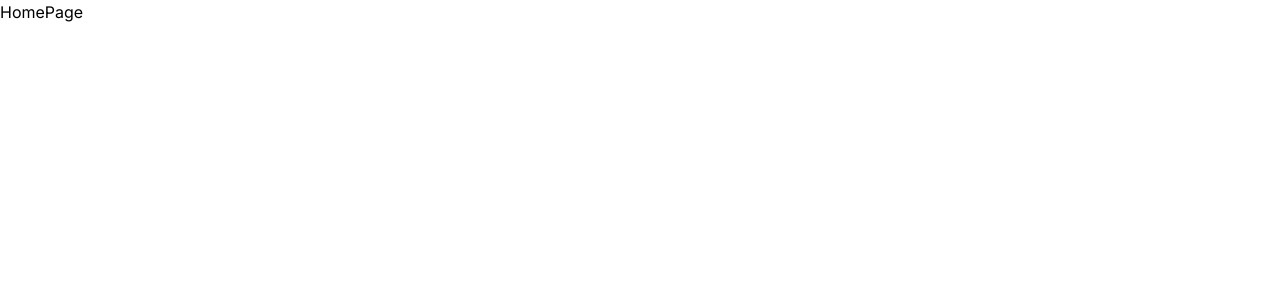
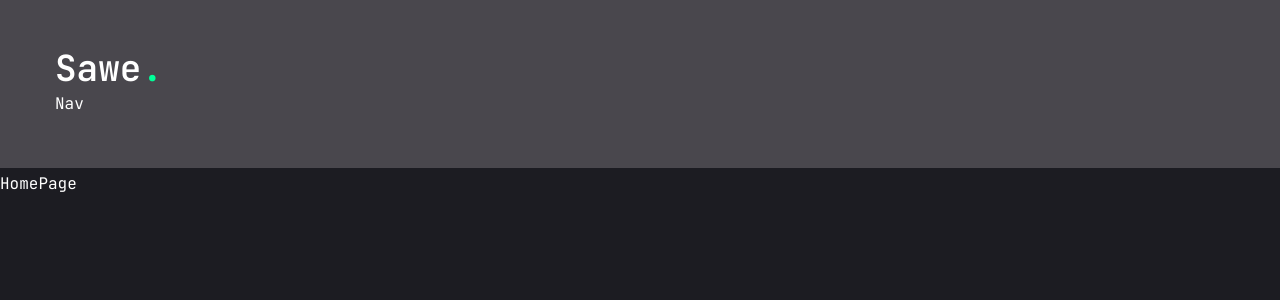
Before and after one commit to sawepeter/Onwonga-portifolio, a Next.js app: page / in a window 1280 px wide. Shown: the top 300 px of the page. Built offline with nearby package versions, Linux system fonts and the light colour scheme.

Commit message:
ui components

```diff
--- a/app/globals.css
+++ b/app/globals.css
@@ -1,3 +1,9 @@
 @tailwind base;
-  @tailwind components;
-  @tailwind utilities;
+@tailwind components;
+@tailwind utilities;
+
+@layer base {
+  body {
+    @apply font-primary bg-primary text-white leading-loose;
+  }
+}
--- a/app/layout.js
+++ b/app/layout.js
@@ -1,7 +1,14 @@
-import { Inter } from "next/font/google";
+import { JetBrains_Mono } from "next/font/google";
 import "./globals.css";
 
-const inter = Inter({ subsets: ["latin"] });
+//components
+import Header from "@/components/Header";
+
+const jetbrainsMono = JetBrains_Mono({
+  subsets: ["latin"],
+  weight: ["100", "200", "300", "400", "500", "600", "700", "800"],
+  variable: "--font-jetbrainsMono",
+ });
 
 export const metadata = {
   title: "Create Next App",
@@ -11,7 +18,10 @@ export const metadata = {
 export default function RootLayout({ children }) {
   return (
     <html lang="en">
-      <body className={inter.className}>{children}</body>
+      <body className={jetbrainsMono.variable}>
+        <Header />
+        {children}
+        </body>
     </html>
   );
 }
--- /dev/null
+++ b/components/Header.jsx
@@ -0,0 +1,22 @@
+import React from 'react'
+import Link from 'next/link';
+import Nav from './Nav';
+
+const Header = () => {
+  return (
+    <header className='py-8 xl:py-12 text-white bg-pink-50/20'>
+        <div className="container mx-auto">
+            {/* logo */}
+            <Link href="/">
+                <h1 className="text-4xl font-semibold">
+                    Sawe<span className="text-accent">.</span>
+                </h1>
+            </Link>
+            {/* desktop nav */}
+            <Nav />
+        </div>
+    </header>
+  )
+}
+
+export default Header
--- /dev/null
+++ b/components/Nav.jsx
@@ -0,0 +1,9 @@
+import React from 'react'
+
+const Nav = () => {
+  return (
+    <div>Nav</div>
+  )
+}
+
+export default Nav
--- a/tailwind.config.js
+++ b/tailwind.config.js
@@ -11,12 +11,27 @@ module.exports = {
   theme: {
     container: {
       center: true,
-      padding: "2rem",
+      padding: "15px",
+    },
       screens: {
-        "2xl": "1400px",
+        sm: "640px",
+        md: "768px",
+        lg: "960px",
+        xl: "1200px",
       },
-    },
+      fontFamily: {
+        primary: "var(--font-jetbrainsMono)",
+      },
     extend: {
+
+      colors: {
+        primary: '#1c1c22',
+        accent: {
+          DEFAULT: '#00ff99',
+          hover: '#00e187'
+        }
+
+      },
       keyframes: {
         "accordion-down": {
           from: { height: "0" },
```
